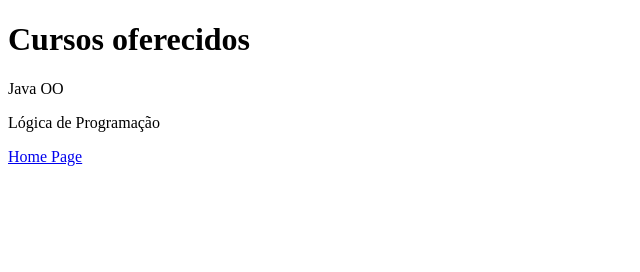
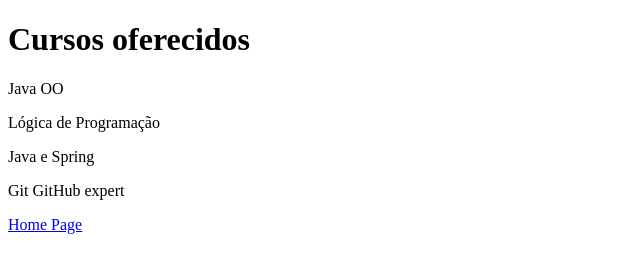
Before and after one commit to eduardoappel/desafio1aulagitgub, a plain HTML site: page cursos.html in a window 1280 px wide. Shown: the whole page, without its empty margins (0-640 px from the left). Drawn offline with Linux system fonts and the light colour scheme.

Commit message:
Inclusão de novos cursos em cursos.html

```diff
--- a/cursos.html
+++ b/cursos.html
@@ -9,6 +9,8 @@
     <h1>Cursos oferecidos</h1>
     <p>Java OO</p>
     <p>Lógica de Programação</p>
+    <p>Java e Spring</p>
+    <p>Git GitHub expert</p>
     <a href="index.html">Home Page</a>
 </body>
 </html>
```
